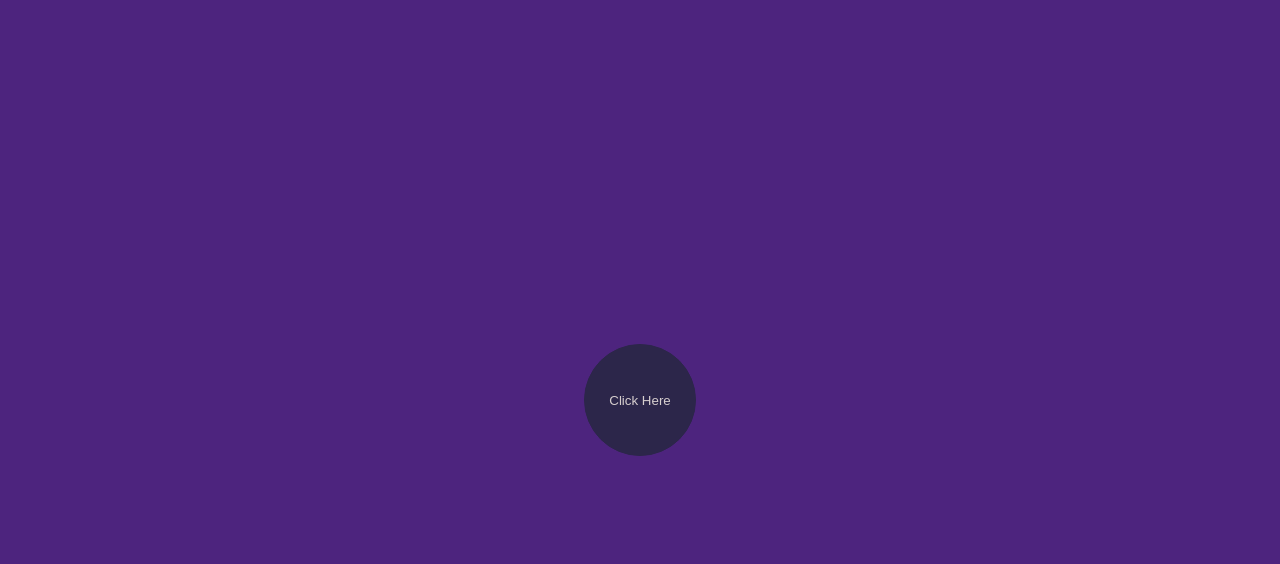
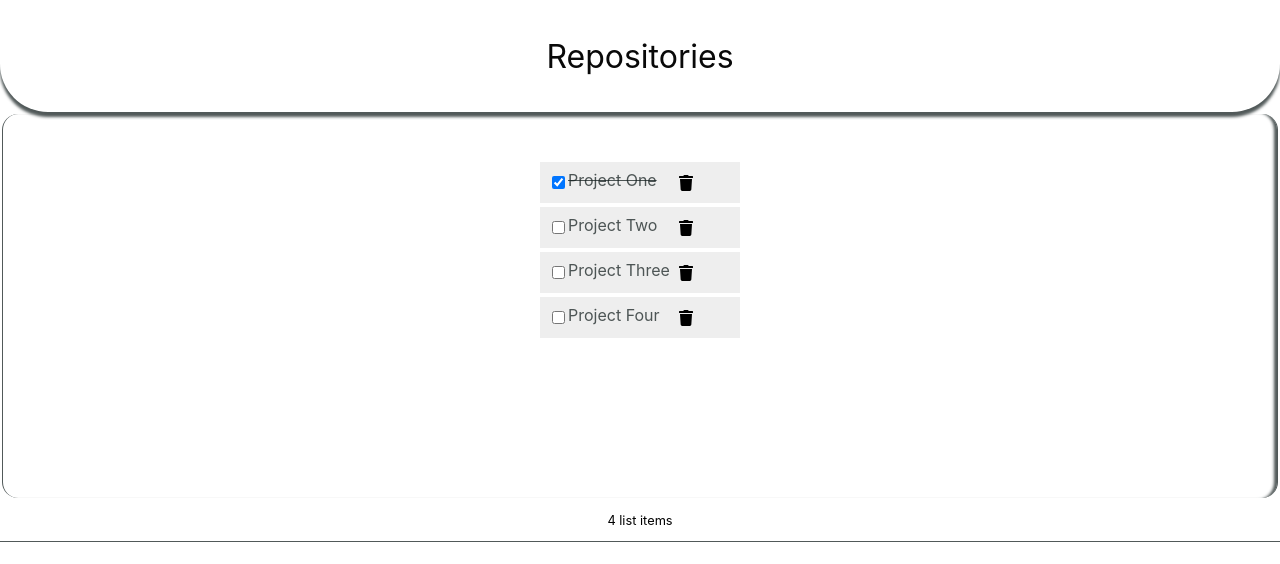
Before and after one commit to gichuki-w/Project-Two, a React (Create React App) app: page / in a window 1280 px wide. Shown: the top 564 px of the page. Built offline with nearby package versions, Linux system fonts and the light colour scheme.

Commit message:
awaiting controlled input

```diff
--- a/package.json
+++ b/package.json
@@ -34,5 +34,8 @@
       "last 1 firefox version",
       "last 1 safari version"
     ]
+  },
+  "devDependencies": {
+    "react-icons": "^4.4.0"
   }
 }
--- a/src/App.css
+++ b/src/App.css
@@ -1,60 +1,123 @@
-:root {
-    --p-b-clr: rgb(77, 36, 126);
-    --p-t-cls: rgb(214, 206, 206);
-    --b-b-clr: rgb(44, 38, 74);
-    --hover-clr: rgb(23, 8, 49);
-    --r-zero: rgb(8, 0, 239);
-    --r-hundred: #10ef08;
-    --r-fifty: rgba(255, 20, 134, 0.845);
-}
-
 body {
     background-color: var(--p-b-clr);
 }
 
 .App {
+    align-items: center;
+    min-height: 100vh;
+    min-width: 100vw;
+    overflow-x: hidden;
+    background-color: white;
+}
+
+.header {
+    padding: 0.3rem;
+    height: 3rem;
     display: flex;
     align-items: center;
     justify-content: center;
-    min-height: 100vh;
+    color: rgb(9, 9, 9);
+    border-bottom-left-radius: 3rem;
+    border-bottom-right-radius: 3rem;
+    box-shadow: 0 5px 3px rgba(19, 30, 30, 0.736);
 }
 
-.btn {
-    width: 7rem;
-    height: 7rem;
-    color: var(--p-t-cls);
-    background-color: var(--b-b-clr);
-    border: 1px solid var(--b-b-clr);
-    border-radius: 50%;
-    position: relative;
+.Content {
+    border: 1px solid rgba(19, 30, 30, 0.736);
+    display: flex;
+    /* align-items: center; */
+    justify-content: flex-start;
+    justify-content: center;
+    border-radius: 1rem;
+    -webkit-border-radius: 1rem;
+    -moz-border-radius: 1rem;
+    -ms-border-radius: 1rem;
+    -o-border-radius: 1rem;
+    padding: 1rem;
+    min-height: 17rem;
+    margin: 2px;
+    border-top: 0;
+    border-bottom: rgba(19, 30, 30, 0.336);
+    box-shadow: -5px 0 3px -2px rgba(19, 30, 30, 0.736) inset;
 }
 
-.btn:hover {
-    background-color: var(--hover-clr);
-    outline: 0;
-    border-color: transparent;
-    animation: rotatebtn 2000ms infinite linear;
+.footer {
+    display: flex;
+    align-items: center;
+    justify-content: center;
+    font-size: 0.8em;
+    border-bottom: 1px solid rgba(19, 30, 30, 0.736);
 }
 
-.btn:focus {
-    outline: 0;
-    border: 0;
+ul {
+    width: 150px;
+    list-style: none;
+    padding: 0 0.25rem 0.25rem;
+    font-size: 0.9em;
 }
 
-@keyframes rotatebtn {
-    0% {
-        border-color: var(--r-zero);
+ul li::before {
+    content: "\200B";
+}
+
+.item {
+    display: flex;
+    justify-content: flex-start;
+    align-items: center;
+    padding: 0.5rem 0 0.5rem 0.5rem;
+    margin: 0.25rem 0;
+    background-color: #eee;
+}
+
+.item:first-child {
+    margin: 0;
+}
+
+.item input[type="checkbox"]:focus+label {
+    text-decoration: underline;
+}
+
+.item>label {
+    width: 90px;
+    min-width: 90px;
+    height: 23px;
+    cursor: pointer;
+    color: rgba(19, 30, 30, 0.736);
+    user-select: none;
+}
+
+.item svg:focus,
+.item svg:hover {
+    color: rgba(36, 23, 178, 0.736);
+    outline: none;
+    cursor: pointer;
+}
+
+@media (min-width: 600px) {
+    .header {
+        padding: 1rem;
+        height: 5rem;
+        border-bottom-left-radius: 3rem;
+        border-bottom-right-radius: 3rem;
+        font-size: 2em;
     }
-    50% {
-        border-color: var(--r-fifty);
+    .Content {
+        border-radius: 1rem;
+        -webkit-border-radius: 1rem;
+        -moz-border-radius: 1rem;
+        -ms-border-radius: 1rem;
+        -o-border-radius: 1rem;
+        padding: 2rem;
+        min-height: 20rem;
+        border-top: 0;
     }
-    100% {
-        border-color: var(--r-hundred);
+    ul {
+        width: 200px;
+        font-size: 1em;
+    }
+    .item>label {
+        width: 110px;
+        min-width: 110px;
+        height: 25px;
     }
 }
-
-.modal {
-    min-width: 500px;
-    min-height: 500px;
-    background-color: #10ef08;
-}
--- a/src/App.js
+++ b/src/App.js
@@ -1,15 +1,59 @@
 import './App.css';
+import Header from './Header'
+import Footer from './Footer'
+import Content from './Content'
+import { useState } from 'react'
+
 
 function App() {
-  let modalFunc = () => {
 
-
+    const [items, setItems] = useState([
+      {
+          id: 1,
+          checked: true,
+          repo: "Project One"
+      },
+      {
+          id: 2,
+          checked: false,
+          repo: "Project Two"
+      },
+      {
+          id: 3,
+          checked: false,
+          repo: "Project Three"
+      },
+      {
+          id: 4,
+          checked: false,
+          repo: "Project Four"
   }
-  return (
-    <div className="App">
-      <button className="btn" onClick={modalFunc}>Click Here</button>
+    ])
+    const handleCheck = (id) => {
+      const listItems = items.map((item => item.id === id ? {...item, checked: !item.checked} : item))
+      setItems(listItems)
+      localStorage.setItem('Project List', JSON.stringify(listItems))
+  }
+  const handleDelete = (id) => {
+      const listItems = items.filter((item) => item.id !== id)
+      setItems(listItems)
+      localStorage.setItem('Project List', JSON.stringify(listItems))
+      // console.log(id)
+  }
+    return (
+      <div className="App">
+        <Header title="Repositories" />
+        <Content
+          items={items}
+          // setItems={setItems}
+          handleCheck={handleCheck}
+          handleDelete={handleDelete}
+        />
+        <Footer
+          length={items.length}
+        />
       </div>
-  );
-}
+    );
+  }
 
 export default App;
--- /dev/null
+++ b/src/Content.js
@@ -0,0 +1,20 @@
+import ItemList from "./ItemList"
+
+function Content({items, handleCheck, handleDelete }) {
+
+
+    return (
+        <div className="Content">
+            {items.length ? (
+                <ItemList
+                    items={items}
+                    handleCheck={handleCheck}
+                    handleDelete={handleDelete}
+                />
+            ) : (
+                    <p style={{marginTop: '2rem'}}>Your list is empty</p>
+            )}
+        </div>
+    )
+}
+export default Content
--- /dev/null
+++ b/src/Footer.js
@@ -0,0 +1,9 @@
+function Footer({length}) {
+
+    return (
+        <div className="footer">
+            <p>{length} list {length === 1 ? "item" : "items"}</p>
+        </div>
+    )
+}
+export default Footer
--- /dev/null
+++ b/src/Header.js
@@ -0,0 +1,14 @@
+function Header({title}) {
+
+    return (
+        <div className="header">
+            <p>{title}</p>
+        </div>
+    )
+}
+
+Header.defaultProps = {
+    title: 'Default Title'
+}
+
+export default Header
--- /dev/null
+++ b/src/ItemList.js
@@ -0,0 +1,17 @@
+import LineItem from "./LineItem"
+
+const ItemList = ({ items, handleCheck, handleDelete }) => {
+    return (
+            <ul>
+                {items.map((item) => (
+                    <LineItem
+                    key={item.id}
+                    item={item}
+                    handleCheck={handleCheck}
+                    handleDelete={handleDelete}
+                    />
+                ) )}
+            </ul>
+    )
+}
+export default ItemList
--- /dev/null
+++ b/src/LineItem.js
@@ -0,0 +1,25 @@
+import { FaTrash } from "react-icons/fa";
+
+
+const LineItem = ({ item, handleCheck, handleDelete }) => {
+    return (
+            <li className='item' key={item.id}>
+                <input
+                    type="checkbox"
+                    checked={item.checked}
+                    onChange={() => handleCheck(item.id)}
+                />
+                <label
+                    style={(item.checked) ? {textDecoration: 'line-through'}:null}
+                    onDoubleClick={() => handleCheck(item.id)}
+                >{item.repo}</label>
+            <FaTrash
+                    role="button"
+                    onClick={() => handleDelete(item.id)}
+                tabIndex="0"
+                aria-label="Delete ${item.item}"
+                />
+            </li>
+    )
+}
+export default LineItem
```
Also changed, not shown: 1 other file (tests, documents, lock files or other folders).
